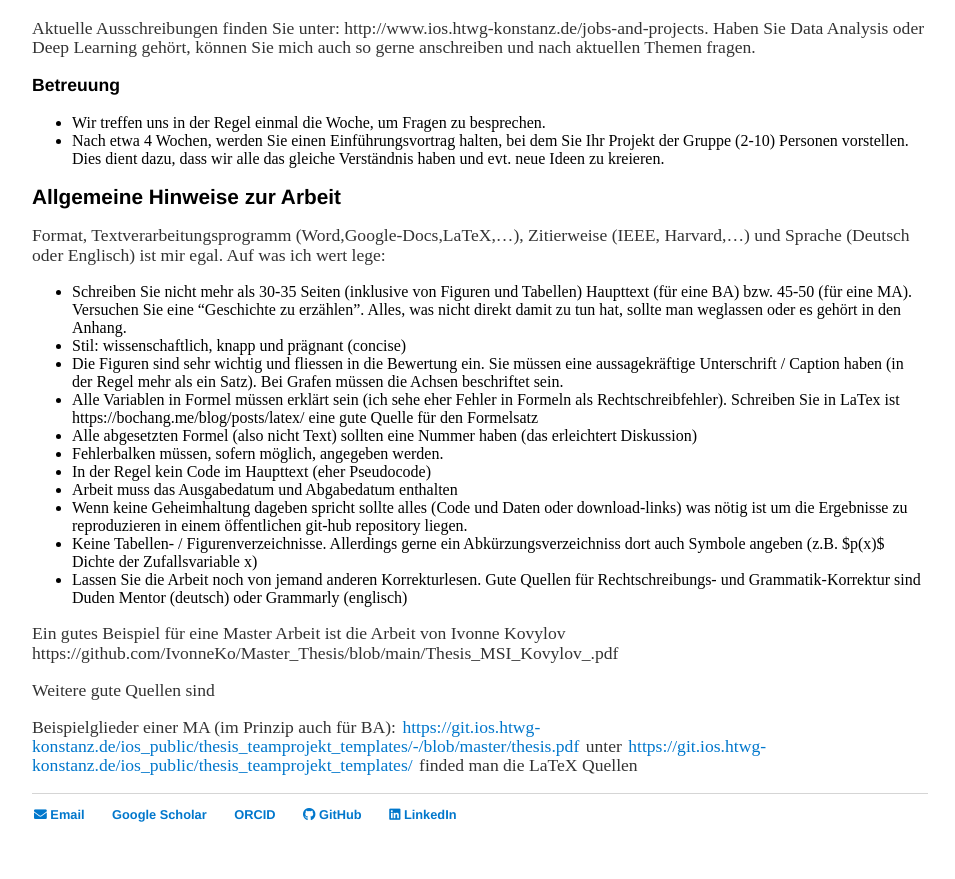
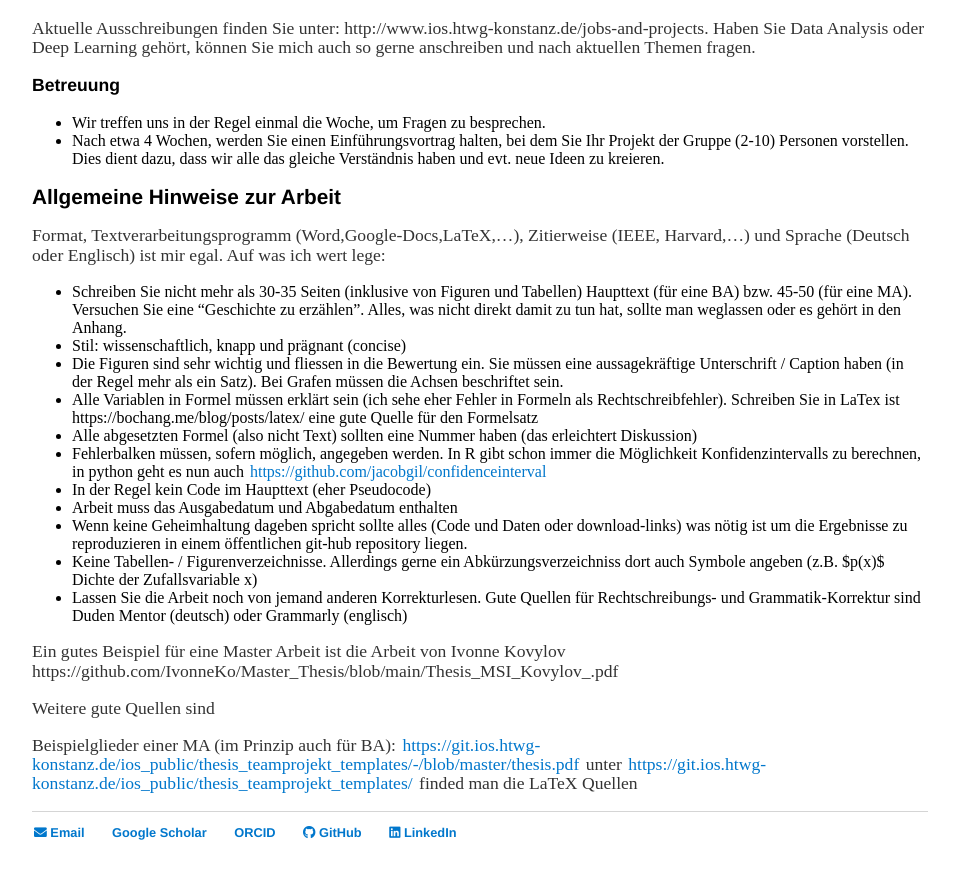
Before and after one commit to oduerr/oduerr.github.io, a Jekyll site: the page built from teaching/bama/index.md, in a window 1280 px wide and 900 px high, scrolled down 1726 px. Shown: the top 879 px of the window, without its empty margins (160-1115 px from the left). Built offline with Jekyll 4.4.1, drawn with Linux system fonts in a browser that asks for light colours; a style sheet for code colours, icons or effects is not loaded.

Commit message:
Link to CI

```diff
--- a/teaching/bama/index.md
+++ b/teaching/bama/index.md
@@ -90,7 +90,7 @@ Format, Textverarbeitungsprogramm (Word,Google-Docs,LaTeX,...), Zitierweise (IEE
 * Die Figuren sind sehr wichtig und fliessen in die Bewertung ein. Sie müssen eine aussagekräftige Unterschrift / Caption haben (in der Regel mehr als ein Satz). Bei Grafen müssen die Achsen beschriftet sein.
 * Alle Variablen in Formel müssen erklärt sein (ich sehe eher Fehler in Formeln als Rechtschreibfehler). Schreiben Sie in LaTex ist https://bochang.me/blog/posts/latex/ eine gute Quelle für den Formelsatz
 * Alle abgesetzten Formel (also nicht Text) sollten eine Nummer haben (das erleichtert Diskussion)
-* Fehlerbalken müssen, sofern möglich, angegeben werden.
+* Fehlerbalken müssen, sofern möglich, angegeben werden. In R gibt schon immer die Möglichkeit Konfidenzintervalls zu berechnen, in python geht es nun auch <https://github.com/jacobgil/confidenceinterval>
 * In der Regel kein Code im Haupttext (eher Pseudocode)
 * Arbeit muss das Ausgabedatum und Abgabedatum enthalten
 * Wenn keine Geheimhaltung dageben spricht sollte alles (Code und Daten oder download-links) was nötig ist um die Ergebnisse zu reproduzieren in einem öffentlichen git-hub repository liegen.
```
